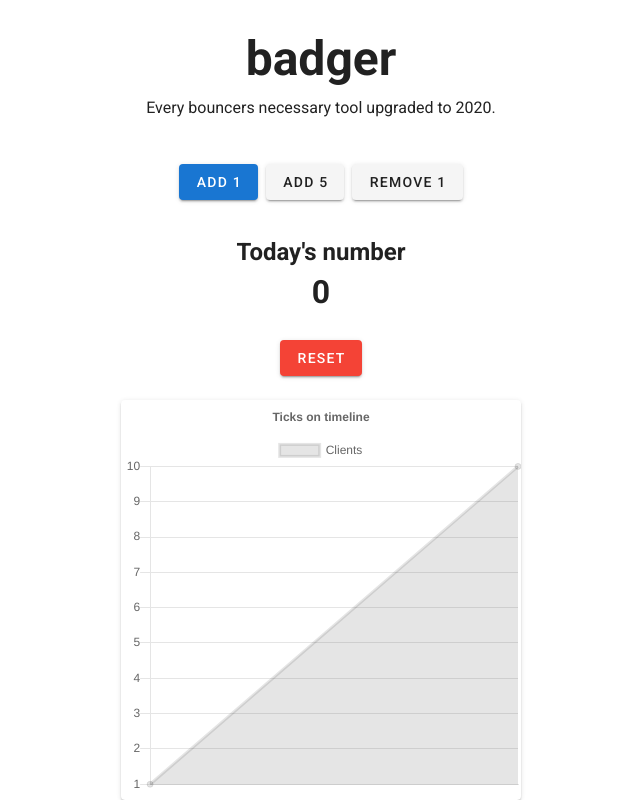
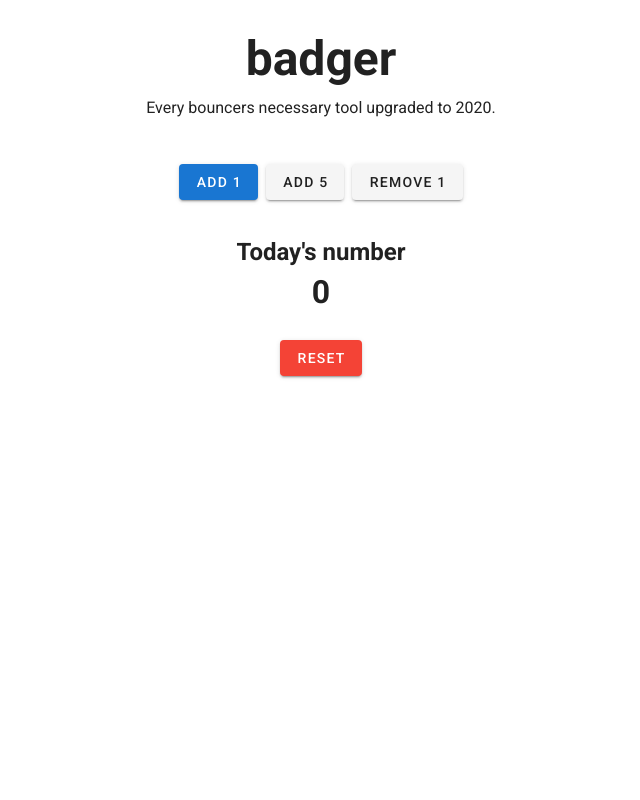
Before and after one commit to juissi999/badger, a Vue app: page /#/ in a window 1280 px wide. Shown: the part 282-1082 px from the top of the page, without its empty margins (319-959 px from the left). After the commit the page ends 800 px from the top, so only its background shows below. Built offline with nearby package versions, Linux system fonts and the light colour scheme.

Commit message:
Hide unfinished chart

```diff
--- a/src/components/MainPage.vue
+++ b/src/components/MainPage.vue
@@ -45,21 +45,21 @@
         </v-row>
       </v-col>
 
-      <v-card class="mx-auto" max-width="400">
+      <!-- <v-card class="mx-auto" max-width="400">
         <SumChart :chartdata="datacollection" :options="options" />
-      </v-card>
+      </v-card> -->
     </v-row>
   </v-container>
 </template>
 
 <script>
 import PopUp from './PopUp'
-import SumChart from './SumChart'
+// import SumChart from './SumChart'
 
 export default {
   name: 'MainPage',
 
-  components: { PopUp, SumChart },
+  components: { PopUp },
   data: () => ({
     datacollection: {
       datasets: [
```
